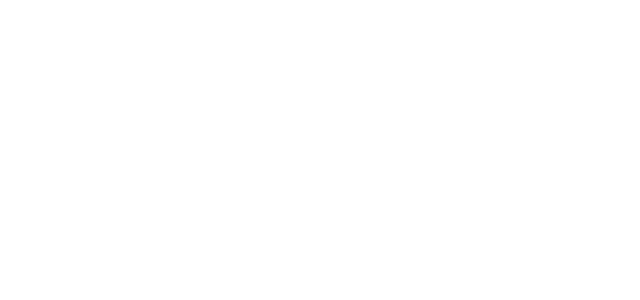
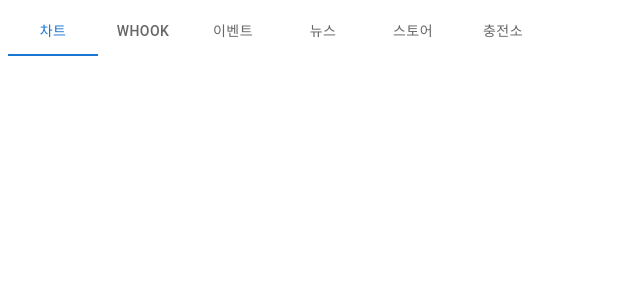
Before and after one commit to blueline1984/hanteo-assignment, a React (Vite) app: page / in a window 1280 px wide. Shown: the top 300 px of the page, without its empty margins (0-640 px from the left). Built offline with nearby package versions, Linux system fonts and the light colour scheme.

Commit message:
feature: add NavBar

```diff
--- a/src/App.tsx
+++ b/src/App.tsx
@@ -1,5 +1,11 @@
+import NavBar from "./components/NavBar";
+
 function App() {
-  return <></>;
+  return (
+    <>
+      <NavBar />
+    </>
+  );
 }
 
 export default App;
--- /dev/null
+++ b/src/components/NavBar/index.tsx
@@ -0,0 +1,34 @@
+import React from "react";
+import Tabs from "@mui/material/Tabs";
+import Tab from "@mui/material/Tab";
+import Box from "@mui/material/Box";
+
+const NavBar = () => {
+  const [value, setValue] = React.useState(0);
+  console.log(value);
+
+  const handleChange = (event: React.SyntheticEvent, newValue: number) => {
+    setValue(newValue);
+    console.log(event);
+  };
+  return (
+    <Box sx={{ width: "100%" }}>
+      <Tabs
+        value={value}
+        onChange={handleChange}
+        variant="scrollable"
+        scrollButtons="auto"
+        aria-label="scrollable auto tabs example"
+      >
+        <Tab label="차트" />
+        <Tab label="Whook" />
+        <Tab label="이벤트" />
+        <Tab label="뉴스" />
+        <Tab label="스토어" />
+        <Tab label="충전소" />
+      </Tabs>
+    </Box>
+  );
+};
+
+export default NavBar;
```
